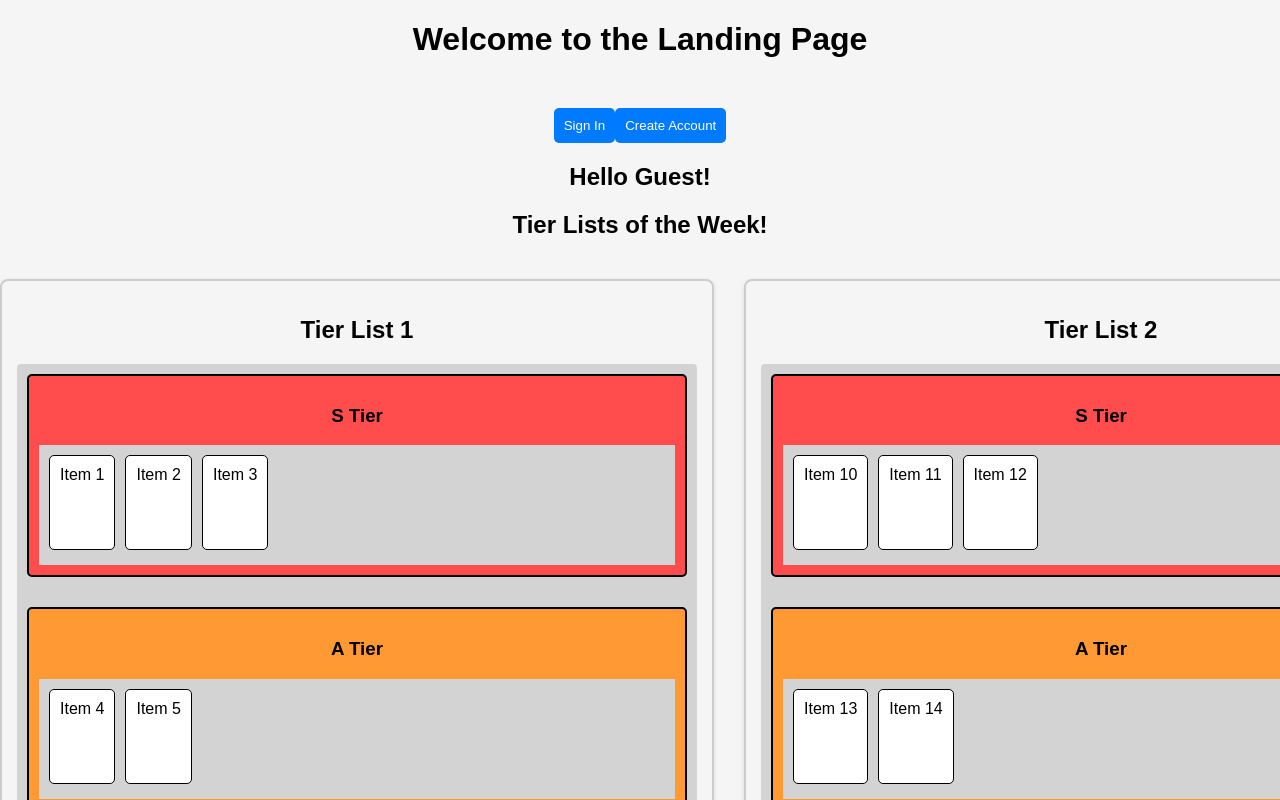
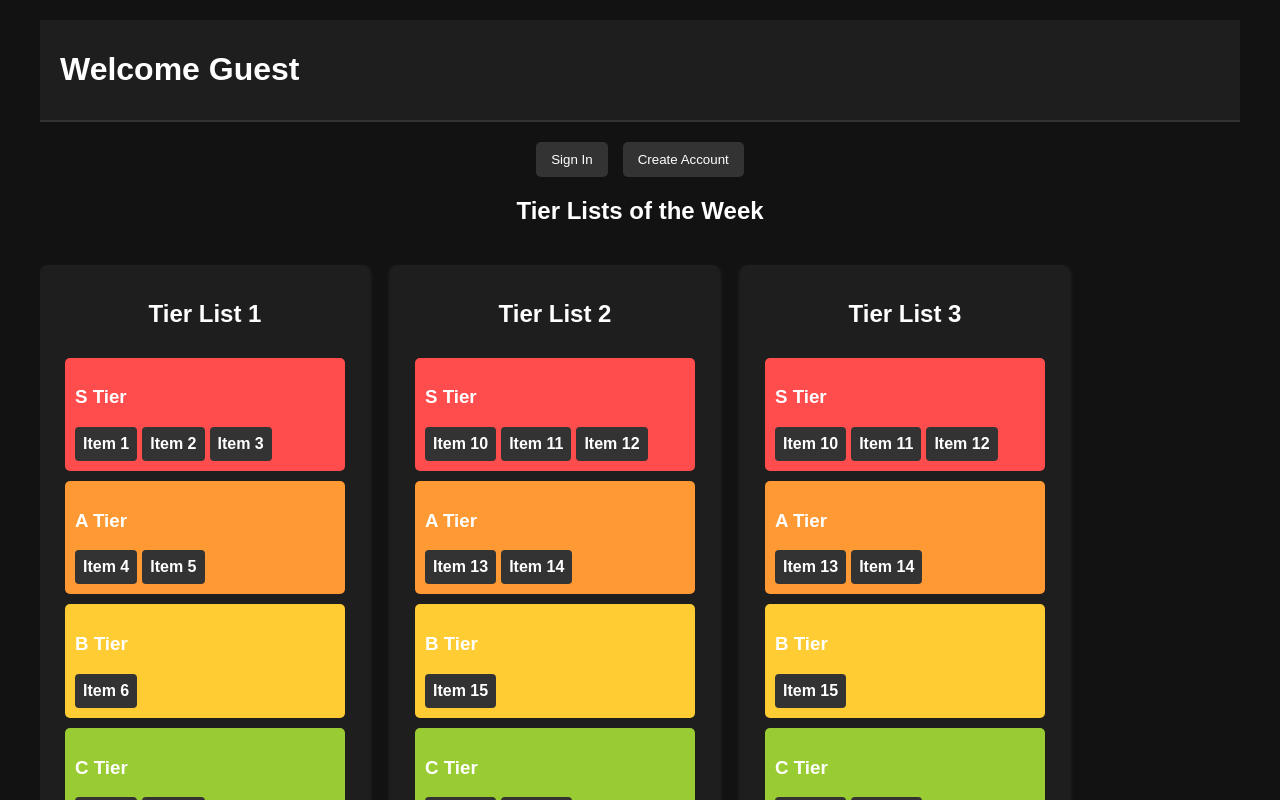
Before and after one commit to gusjavi/CST-438_P2, a React (Create React App) app in the folder Project2/frontend/: page / in a window 1280 px wide. Shown: the top 800 px of the page. Built offline with nearby package versions, Linux system fonts and the light colour scheme.

Commit message:
Cleaned up these pages with better css styles and fixed the signout placement

```diff
--- a/Project2/frontend/src/EditPg.js
+++ b/Project2/frontend/src/EditPg.js
@@ -37,13 +37,14 @@ function EditPg() {
     };
 
     return (
-        <div>
-            <h1>Welcome to the Edit</h1>
-
-            <div className="container">
-                <button onClick={() => navigate("/")} className="btn">Go to Home</button>
-                <button onClick={() => navigate("/tier")} className="btn">Go to Tier</button>
-                <button onClick={handleSignOut} className="btn">Sign Out</button>
+        <div className="landing-container">
+            <div className="header">
+                <h1>Edit Account</h1>
+                {isSignedIn && <p onClick={handleSignOut} className="sign-out">Sign Out</p>}
+            </div>
+            <div className="btn-group">
+                <button onClick={() => navigate("/")} className="btn">Home</button>
+                <button onClick={() => navigate("/tier")} className="btn">Go to TierList</button>
             </div>
             <div className="container2">
             <form onSubmit={handleSubmit} className="form">
@@ -53,13 +54,9 @@ function EditPg() {
                 <button type="submit" className="btn">Update Profile</button>
             </form> {/* can pull the username and password here*/}
             </div>
-            <div className="container3">
-                <button onClick={() => deleteAccount()} className="btn">
-                    Delete Profile
-                </button>
-                <button onClick={() => deleteInfo()} className="btn">
-                    Delete Info
-                </button>
+            <div className="btn-group">
+                <button onClick={() => deleteAccount()} className="btn">Delete Profile</button>
+                <button onClick={() => deleteInfo()} className="btn">Delete Info</button>
             </div>
         </div>
 
--- a/Project2/frontend/src/LandingPg.js
+++ b/Project2/frontend/src/LandingPg.js
@@ -63,14 +63,16 @@ function LandingPg() {
     };
 
     return (
-        <div>
-            <h1>Welcome to the Landing Page</h1>
-            <div className="container">
+        <div className="landing-container">
+            <div className="header">
+                <h1>Welcome {username}</h1>
+                {isSignedIn && <p onClick={handleSignOut} className="sign-out">Sign Out</p>}
+            </div>
+            <div className="btn-group">
                 {isSignedIn ? (
                     <>
                         <button onClick={() => navigate("/tier")} className="btn">Go to TierList</button>
                         <button onClick={() => navigate("/edit")} className="btn">Edit Account</button>
-                        <button onClick={handleSignOut} className="btn">Sign Out</button>
                     </>
                 ) : (
                     <>
@@ -79,19 +81,18 @@ function LandingPg() {
                     </>
                 )}
             </div>
-            <h2>Hello {username}!</h2>
-            <h2>Tier Lists of the Week!</h2>
-            <div className="horizontal-scroll-wrapper2">
+            <h2>Tier Lists of the Week</h2>
+            <div className="tier-list-wrapper">
                 {tierLists.map((tierList, index) => (
-                    <div key={index} className="tierList-container2">
+                    <div key={index} className="tier-list-container">
                         <h2>{tierList.name}</h2>
-                        <div className="tier-box2">
+                        <div className="tier-box">
                             {Object.keys(tierList.tiers).map((tier) => (
-                                <div key={tier} className={`tier ${tier}`}>
+                                <div key={tier} className={`tier ${tier.toLowerCase()}`}>
                                     <h3>{tier} Tier</h3>
-                                    <div className="tier-box">
+                                    <div className="tier-items">
                                         {tierList.tiers[tier].map((item, itemIndex) => (
-                                            <div key={itemIndex} className="tier-item2">
+                                            <div key={itemIndex} className="tier-item">
                                                 {item}
                                             </div>
                                         ))}
--- a/Project2/frontend/src/TierListPg.js
+++ b/Project2/frontend/src/TierListPg.js
@@ -8,10 +8,10 @@ const initialTiers = {
     B: [],
     C: [],
     D: [],
-    StoreBx:[]
+    storageBox: []
 };
 
-function TierListPg() {
+function TierListPage() {
     const navigate = useNavigate();
     const [tiers, setTiers] = useState(initialTiers);
     const [input, setInput] = useState("");
@@ -27,7 +27,7 @@ function TierListPg() {
         if (input.trim() !== "") {
             setTiers((prev) => ({
                 ...prev,
-                StoreBx: [...prev.StoreBx, input] // Add to StoreBx
+                storageBox: [...prev.storageBox, input]
             }));
             setInput("");
         }
@@ -65,36 +65,28 @@ function TierListPg() {
     };
 
     return (
-        <div>
-            <h1>Welcome to the Tier List Page</h1>
-            <div className="container">
-                <button onClick={() => navigate("/")} className="btn">Go to Home</button>
+        <div className="landing-container">
+            <div className="header">
+                <h1>{username}'s Tier List</h1>
+                {isSignedIn && <p onClick={handleSignOut} className="sign-out">Sign Out</p>}
+            </div>
+            <div className="btn-group">
+                <button onClick={() => navigate("/")} className="btn">Home</button>
                 <button onClick={() => navigate("/edit")} className="btn">Edit Account</button>
-                <button onClick={handleSignOut} className="btn">Sign Out</button>
             </div>
 
-            <h2>Hello {username}!</h2>
-            <div className="tierList-container">
-                <h1>Tier List</h1>
-                <div className="input-section">
-                    <input
-                        type="text"
-                        value={input}
-                        onChange={(e) => setInput(e.target.value)}
-                        placeholder="Enter an item..."
-                    />
-                    <button className="btn" onClick={handleAddItem}>Add</button>{/*for now its input by user, later will change*/}
-                </div>
-
+            <h2>Tier List</h2>
+            <div className="tier-list-wrapper2">
                 {Object.keys(tiers).map((tier) => (
+                    tier !== 'storageBox' && (
                         <div
                             key={tier}
-                        className={`tier ${tier}`} // Dynamically assign the tier class
+                            className={`tier ${tier.toLowerCase()}`}
                             onDragOver={handleDragOver}
                             onDrop={() => handleDrop(tier)}
                         >
-                        <h2>{tier}-Tier</h2>
-                        <div className="tier-box">
+                            <h3>{tier} Tier</h3>
+                            <div className="tier-items">
                                 {tiers[tier].map((item, index) => (
                                     <div
                                         key={`${tier}-${index}`}
@@ -107,10 +99,37 @@ function TierListPg() {
                                 ))}
                             </div>
                         </div>
+                    )
                 ))}
+                <div className="tier storageBox">
+                    <h3>Storage Box</h3>
+                    <div className="tier-items">
+                        {tiers.storageBox.map((item, index) => (
+                            <div
+                                key={`storageBox-${index}`}
+                                className="tier-item"
+                                draggable
+                                onDragStart={() => handleDragStart("storageBox", index)}
+                            >
+                                {item}
+                            </div>
+                        ))}
+                    </div>
+                </div>
+            </div>
+
+            <div className="tier-input-wrapper">
+                <input
+                    type="text"
+                    value={input}
+                    onChange={(e) => setInput(e.target.value)}
+                    placeholder="Enter an item..."
+                    className="tier-input"
+                />
+                <button className="tier-add-btn" onClick={handleAddItem}>Add</button>
             </div>
         </div>
     );
 }
 
-export default TierListPg;
+export default TierListPage;
--- a/Project2/frontend/src/innerPages.css
+++ b/Project2/frontend/src/innerPages.css
@@ -1,8 +1,106 @@
 body {
     font-family: Arial, sans-serif;
-    background-color: #f5f5f5;
+    background-color: #121212;
+    color: #ffffff;
     text-align: center;
+    margin: 0;
+    padding: 0;
 }
+
+.landing-container {
+    padding: 20px;
+    max-width: 1200px;
+    margin: auto;
+}
+
+.header {
+    display: flex;
+    justify-content: space-between;
+    align-items: center;
+    padding: 10px 20px;
+    background-color: #1e1e1e;
+    border-bottom: 2px solid #333;
+}
+
+.sign-out {
+    cursor: pointer;
+    color: #ff4d4d;
+}
+.sign-out:hover {
+    color: #ff6666;
+}
+
+.btn-group {
+    display: flex;
+    justify-content: center;
+    gap: 15px;
+    margin: 20px 0;
+}
+
+.btn {
+    padding: 10px 15px;
+    background-color: #333;
+    color: #ffffff;
+    border: none;
+    border-radius: 5px;
+    cursor: pointer;
+    transition: background 0.3s;
+}
+
+.btn:hover {
+    background-color: #555;
+}
+
+.tier-list-wrapper {
+    display: flex;
+    gap: 20px;
+    padding: 20px 0;
+    overflow-x: auto;
+    scrollbar-width: thin;
+    scrollbar-color: #555 #121212;
+}
+
+.tier-list-container {
+    flex-shrink: 0;
+    min-width: 300px;
+    background-color: #1e1e1e;
+    padding: 15px;
+    border-radius: 8px;
+    box-shadow: 0 2px 5px rgba(255, 255, 255, 0.1);
+}
+
+.tier-box {
+    display: flex;
+    flex-direction: column;
+    gap: 10px;
+    padding: 10px;
+}
+
+.tier {
+    padding: 10px;
+    border-radius: 5px;
+    text-align: left;
+    font-weight: bold;
+}
+
+.tier-items {
+    display: flex;
+    flex-wrap: wrap;
+    gap: 5px;
+}
+
+.tier-item {
+    padding: 8px;
+    background-color: #333;
+    border-radius: 4px;
+    cursor: grab;
+}
+
+.tier.s { background-color: #ff4d4d; }
+.tier.a { background-color: #ff9933; }
+.tier.b { background-color: #ffcc33; }
+.tier.c { background-color: #99cc33; }
+.tier.d { background-color: #3399ff; }
 
 .container {
     display: flex;
@@ -15,7 +113,7 @@ body {
     margin-right: auto;
 }
 
-.container2 {
+.container2, .container3 {
     display: flex;
     flex-direction: row;
     align-items: center;
@@ -27,186 +125,104 @@ body {
 }
 
 .container3 {
-    display: flex;
     flex-direction: column;
-    align-items: center;
     justify-content: space-around;
-    margin-top: 50px;
-    width: fit-content;
-    margin-left: auto;
-    margin-right: auto;
 }
 
-.form {
-    display: flex;
-    flex-direction: column;
-    width: 300px;
+.tier-header {
+    padding: 20px;
 }
 
-.input {
-    padding: 10px;
-    margin-bottom: 10px;
-    border: 1px solid #ccc;
-    border-radius: 5px;
+.tier-username {
+    font-size: 24px;
+    color: #fff;
 }
 
-.btn {
-    padding: 10px;
-    background-color: #007bff;
-    color: white;
+.tier-signout {
+    cursor: pointer;
+    color: #ff4d4d;
+}
+
+.tier-signout:hover {
+    color: #ff6666;
+}
+
+.tier-navigation {
+    display: flex;
+    justify-content: center;
+    gap: 10px;
+    margin-top: 10px;
+}
+
+.tier-btn {
+    padding: 8px 15px;
+    background-color: #333;
+    color: #fff;
     border: none;
     border-radius: 5px;
     cursor: pointer;
 }
 
-.btn:hover {
-    background-color: #0056b3;
+.tier-btn:hover {
+    background-color: #555;
 }
 
-.tierList-container {
-    width: 800px;
-    margin: auto;
-    text-align: center;
-}
-
-.input-section {
+.tier-input-wrapper {
     display: flex;
     justify-content: center;
     gap: 10px;
-    margin-bottom: 20px;
+    margin-top: 20px;
 }
 
-input {
+.tier-input {
     padding: 8px;
-    border: 1px solid #ccc;
+    background-color: #333;
+    color: #fff;
+    border: none;
     border-radius: 5px;
+    width: 60%;
 }
 
-.tier {
-    margin-bottom: 20px;
-    padding: 10px;
-    border: 2px solid #000;
+.tier-add-btn {
+    padding: 8px 15px;
+    background-color: #333;
+    color: #fff;
+    border: none;
     border-radius: 5px;
+    cursor: pointer;
 }
 
-.tier h2 {
-    margin: 0;
-    text-align: left;
+.tier-add-btn:hover {
+    background-color: #555;
 }
 
-.tier-box {
-    min-height: 100px;
-    padding: 10px;
-    background-color: lightgray;
-    display: flex;
-    flex-wrap: wrap;
-    gap: 10px;
-    justify-content: flex-start;
-}
-
-.tier-item {
-    padding: 10px;
-    background-color: white;
-    border: 1px solid #000;
-    border-radius: 5px;
-    margin-bottom: 5px;
-    cursor: grab;
-    height: 50px;
-    width: 50px;
-}
-
-.tier.S {
-    background-color: #ff4d4d;
-}
-
-.tier.A {
-    background-color: #ff9933;
-}
-
-.tier.B {
-    background-color: #ffcc33;
-}
-
-.tier.C {
-    background-color: #99cc33;
-}
-
-.tier.D {
-    background-color: #3399ff;
-}
-
-.horizontal-scroll-wrapper2 {
-    display: flex;
-    overflow-x: auto;
-    gap: 20px;
-    padding: 20px 0;
-    width: 100%;
-    max-width: 100%;
-    scrollbar-width: thin;
-    scrollbar-color: #007bff #f5f5f5;
-}
-
-.horizontal-scroll-wrapper2::-webkit-scrollbar {
-    height: 8px;
-}
-
-.horizontal-scroll-wrapper2::-webkit-scrollbar-track {
-    background: #f5f5f5;
-    border-radius: 4px;
-}
-
-.horizontal-scroll-wrapper2::-webkit-scrollbar-thumb {
-    background-color: #007bff;
-    border-radius: 4px;
-}
-
-.tierList-container2 {
-    flex-shrink: 0;
-    width: auto;
-    min-width: 680px;
-    max-width: 800px;
-    padding: 15px;
-    background-color: #f5f5f5;
-    border: 2px solid #ccc;
-    border-radius: 8px;
-    margin-right: 10px;
-    display: flex;
-    flex-direction: column;
-    box-shadow: 0 2px 5px rgba(0,0,0,0.1);
-}
-
-.tier-box2 {
-    min-height: 100px;
-    padding: 10px;
-    background-color: lightgray;
+.tier-items-container {
     display: flex;
     flex-direction: column;
     gap: 10px;
-    overflow-x: visible;
-    flex-wrap: nowrap;
-    border-radius: 4px;
 }
 
-.tier-item2 {
+.tier-section {
+    margin-top: 20px;
+    display: flex;
+    flex-direction: column;
+    gap: 15px;
     padding: 10px;
-    background-color: white;
-    border: 1px solid #000;
-    border-radius: 5px;
-    margin-bottom: 5px;
-    cursor: grab;
+    background-color: #1e1e1e;
+    border-radius: 8px;
 }
 
-.tier2 {
-    margin-bottom: 10px;
-    padding: 10px;
-    border: 2px solid #000;
-    border-radius: 5px;
-    min-width: 120px;
-    flex-shrink: 0;
+.tier-label {
+    font-size: 18px;
+    color: #fff;
 }
 
-.tier2 h3 {
-    margin: 0;
-    text-align: center;
-    padding-bottom: 5px;
+.tier-list-wrapper2 {
+    display: flex;
+    gap: 20px;
+    padding: 20px 0;
+    overflow-x: auto;
+    scrollbar-width: thin;
+    scrollbar-color: #555 #121212;
+    flex-direction: column;
 }
```
Lines whose indentation alone changed are shown as unchanged.
